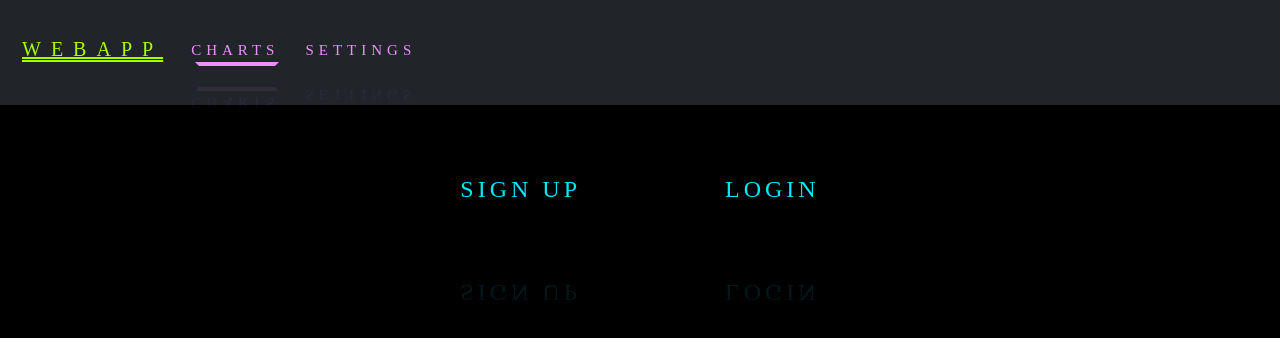
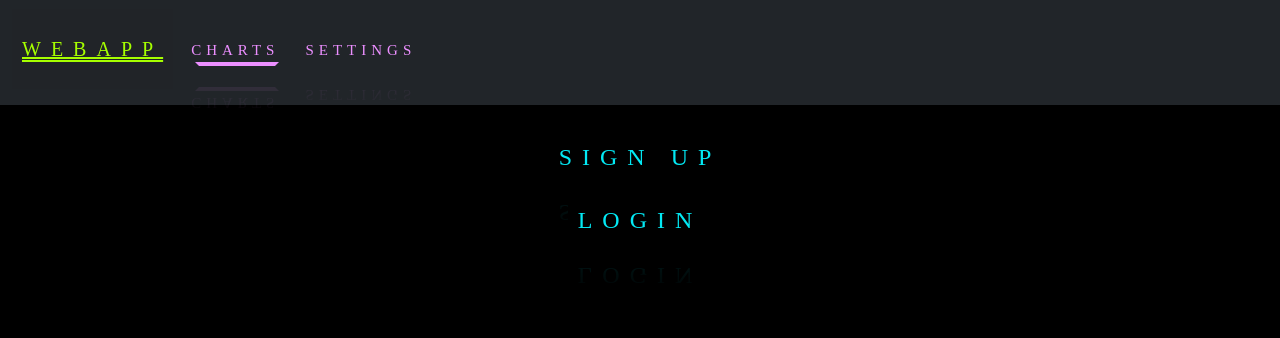
Before and after one commit to secuiru/webproject, a React (Create React App) app in the folder webappui/: page / in a window 1280 px wide. Shown: the top 338 px of the page. Built offline with nearby package versions, Linux system fonts and the light colour scheme.

Commit message:
v1.1final

```diff
--- a/webappui/src/App.css
+++ b/webappui/src/App.css
@@ -48,6 +48,33 @@ body {
   -webkit-box-reflect: below 18px linear-gradient(transparent, rgba(0, 0, 0, 0.2));
 }
 
+.linkbtn a {
+  color: rgb(255, 255, 255);
+  background-color: rgb(0, 0, 0);
+  position: center;
+  display: inline-block;
+  padding: 5px 10px;
+  margin: 5px 0;
+  color: #03e9f4;
+  font-size: 24px;
+  text-decoration: none;
+  text-transform: uppercase;
+  overflow: hidden;
+  transition: 0.5s;
+  letter-spacing: 10px;
+  border: 0;
+  -webkit-box-reflect: below 10px linear-gradient(transparent, rgba(0, 0, 0, 0.1));
+
+}
+
+.linkbtn a:hover {
+  background: #b9ffff;
+  color: #050801;
+  box-shadow: 0 0 5px #03e9f4,
+    0 0 25px #03e9f4,
+    0 0 50px #03e9f4,
+    0 0 200px #03e9f4;
+}
 
 
 .btn a:hover {
@@ -66,7 +93,7 @@ input[type="text"] {
 
 }
 
-.logout button{
+.logout button {
 
   color: rgb(255, 255, 255);
   background-color: rgb(0, 0, 0);
@@ -133,11 +160,6 @@ input[type="text"] {
 }
 
 
-
-
-
-
-
 .linkki1 a {
   all: unset;
   background-color: black;
@@ -147,15 +169,15 @@ input[type="text"] {
   text-decoration: underline;
 }
 
-.deleteacc button{
+.deleteacc button {
 
   color: rgb(255, 255, 255);
   background-color: rgb(0, 0, 0);
   position: center;
   display: inline-block;
-  padding: 25px 50px;
-  margin: 40px 0;
-  color: #f40303;
+  padding: 5px 10px;
+  margin: 5px 0;
+  color: #03e9f4;
   font-size: 24px;
   text-decoration: none;
   text-transform: uppercase;
@@ -181,7 +203,7 @@ input[type="text"] {
 }
 
 
-.webapp a{
+.webapp a {
 
   background-color: rgba(29, 29, 31, 0.1);
   position: center;
--- a/webappui/src/sites/Home.js
+++ b/webappui/src/sites/Home.js
@@ -9,14 +9,15 @@ export default function Home(props) {
 
   return (
     <div>
-      <div class="container">
+      <div class="linkbtn">
         {props.userLoggedIn ?
-          <div class="btn"><a href="protected">Go to charts</a></div>
+          <Link to="protected">Go to charts</Link>
           :
           <>
-            <div class="btn"><a href="register">Sign up</a></div>
-            <div class="btn"><a href="login">login</a></div>
+            <Link to="register">Sign up</Link><br />
+            <Link to="login">Login</Link>
           </>
+
 
         }
 
```
